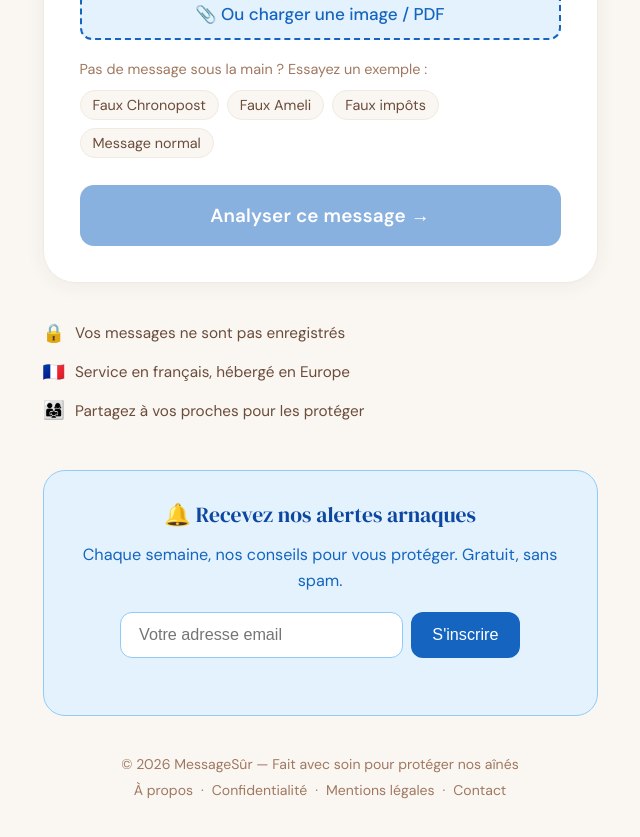
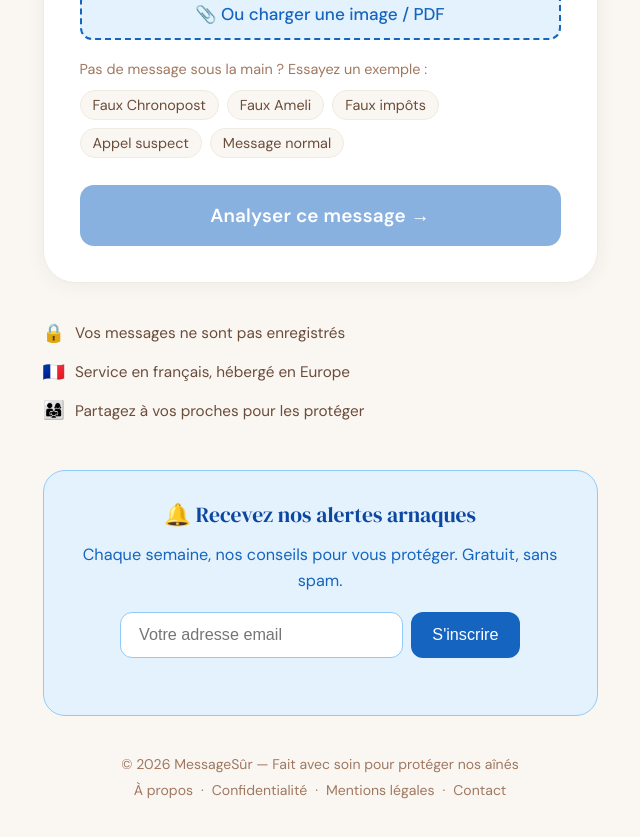
Before and after one commit to SYAL56/messagesur, a Next.js app: page / in a window 1280 px wide. Shown: the part 820-1657 px from the top of the page, without its empty margins (320-960 px from the left). Built offline with nearby package versions, Linux system fonts and the light colour scheme.

Commit message:
Ajout exemple appel suspect

```diff
--- a/app/page.tsx
+++ b/app/page.tsx
@@ -17,6 +17,7 @@ const EXAMPLES = [
   { label: 'Faux Chronopost', text: "Votre colis n'a pas pu être livré. Des frais de 2,99€ sont dus. Réglez maintenant : https://bit.ly/chr0no-paiement" },
   { label: 'Faux Ameli', text: "AMELI : Votre carte vitale expire le 30/04. Mettez à jour vos informations : http://ameli-update.fr/validation" },
   { label: 'Faux impôts', text: "DGFIP : Vous avez un remboursement de 187€ en attente. Cliquez ici : https://impots-remb.fr" },
+  { label: 'Appel suspect', text: "J'ai reçu un appel du 0899 23 45 67, pas de message vocal. Est-ce une arnaque ?" },
   { label: 'Message normal', text: "Bonjour, c'est votre médecin Dr Dupont. Je confirme votre rendez-vous de demain mardi à 10h30. À bientôt." },
 ]
 
```
